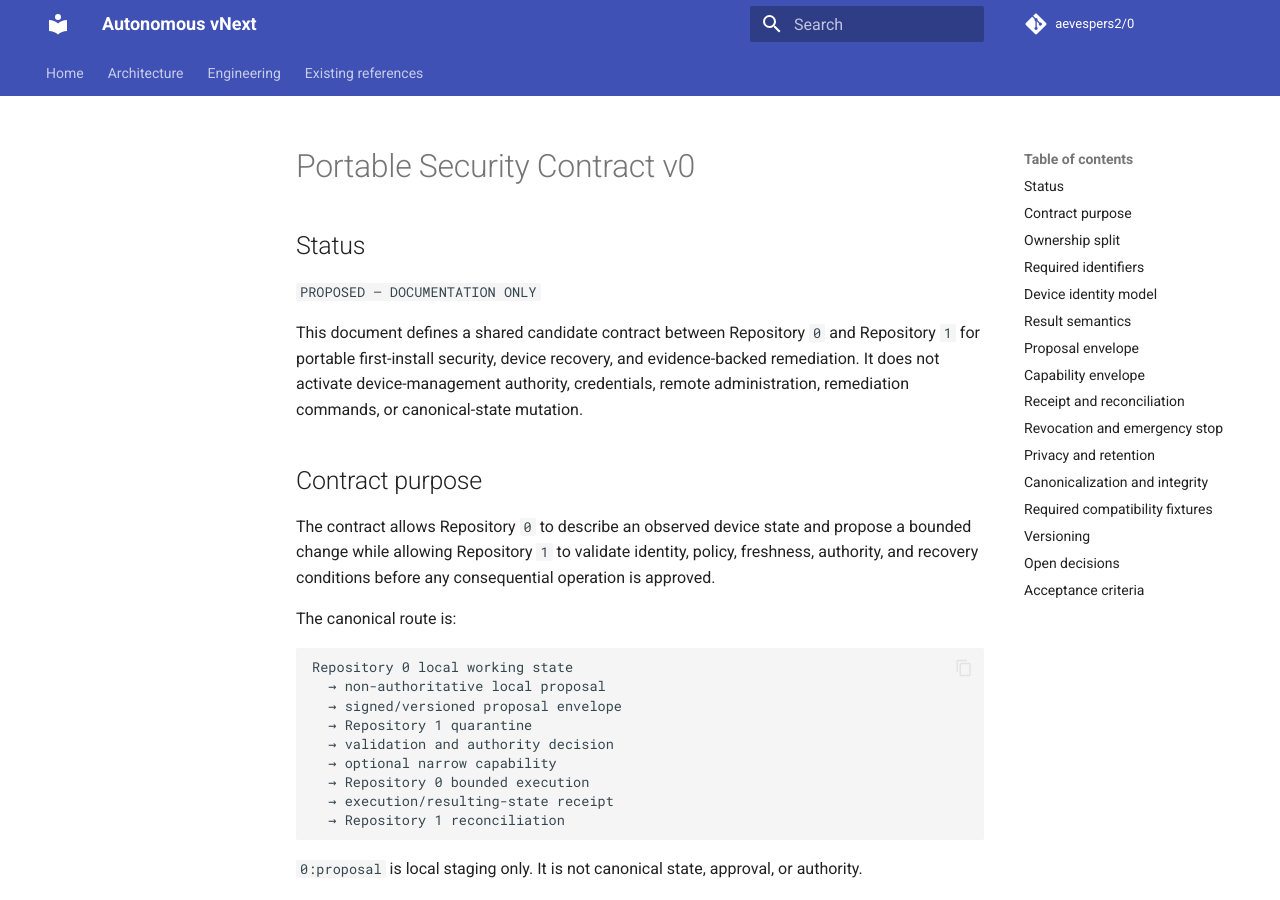
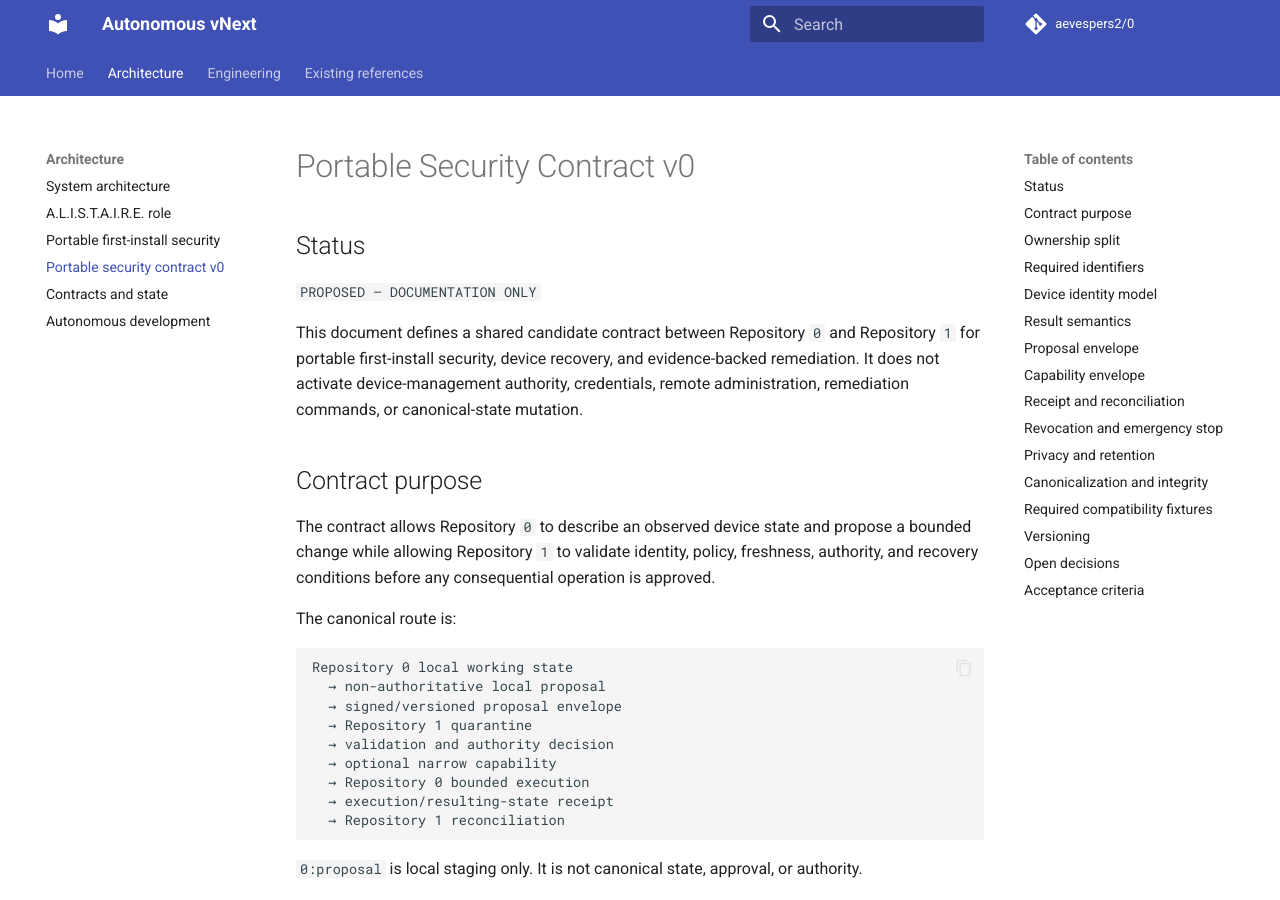
Before and after one commit to aevespers2/0, an MkDocs documentation site: the page built from docs/portable-security-contract-v0.md, in a window 1280 px wide and 900 px high. Built offline with MkDocs 1.6.1 and Material for MkDocs 9.7.7, drawn with Linux system fonts in a browser that asks for light colours; comment, search, counter and statistics services are not loaded.

Commit message:
docs: add portable security contract to site navigation

```diff
--- a/mkdocs.yml
+++ b/mkdocs.yml
@@ -35,6 +35,7 @@ nav:
       - System architecture: architecture.md
       - A.L.I.S.T.A.I.R.E. role: alistaire-role.md
       - Portable first-install security: portable-first-install.md
+      - Portable security contract v0: portable-security-contract-v0.md
       - Contracts and state: contracts.md
       - Autonomous development: autonomous-development.md
   - Engineering:
```
